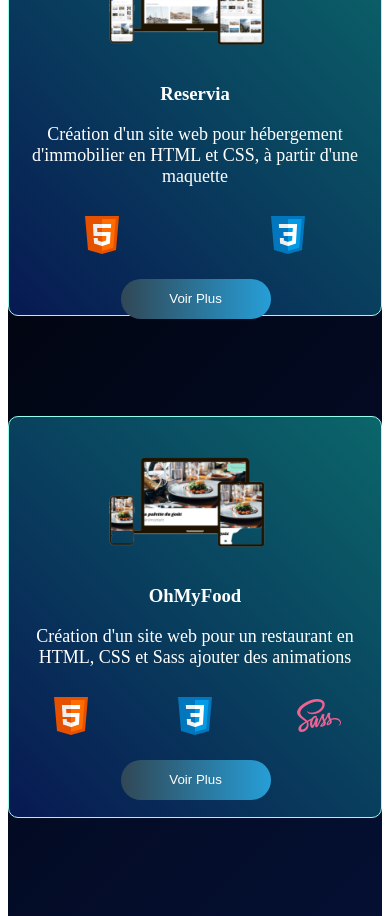
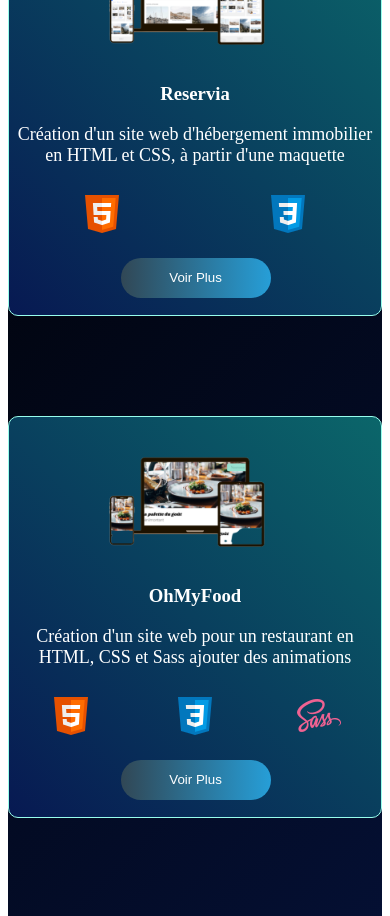
Before and after one commit to oubenali-mohamed/MyPortfolio, a React (Vite) app: page / in a window 390 px wide. Shown: the part 1700-2616 px from the top of the page. Built offline with nearby package versions, Linux system fonts and the light colour scheme; no server answers.

Commit message:
modification css mobile

```diff
--- a/src/components/About/About.jsx
+++ b/src/components/About/About.jsx
@@ -4,7 +4,7 @@ function About() {
   return (
     <div className="containerAbout">
       <div className="aboutMe">
-        <p>
+        <p className='presentation'>
           Passionné par le développement web, je suis développeur Junior
           JavaScript/React en quête de nouvelles opportunités. Ma formation m'a
           permis d'acquérir des compétences en développement et comprendre les
--- a/src/datas/projects.json
+++ b/src/datas/projects.json
@@ -3,7 +3,7 @@
     "id": "1",
     "title": "Reservia",
     "picture": "/assets/Reservia.png",
-    "description": "Création d'un site web pour hébergement d'immobilier en HTML et CSS, à partir d'une maquette",
+    "description": "Création d'un site web d'hébergement immobilier en HTML et CSS, à partir d'une maquette",
     "link": "https://oubenali-mohamed.github.io/oubenali_2_16092020/",
     "techno": ["/assets/html.png", "/assets/css.png"]
   },
--- a/src/styles.css
+++ b/src/styles.css
@@ -116,7 +116,7 @@ h2 {
     margin-left: 35px;
     padding-top: 0px;
     padding-bottom: 40px;
-    font-size: 18px;
+    font-size: 14px;
   }
   #Card {
     height: 300px;
```
